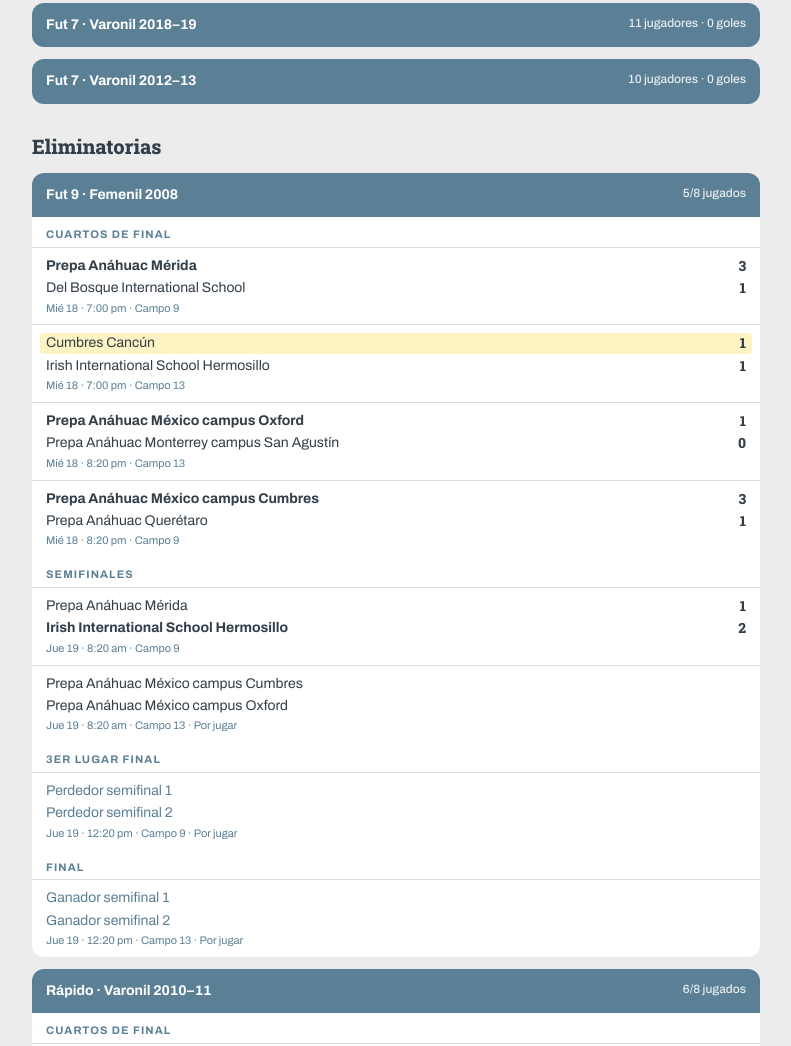
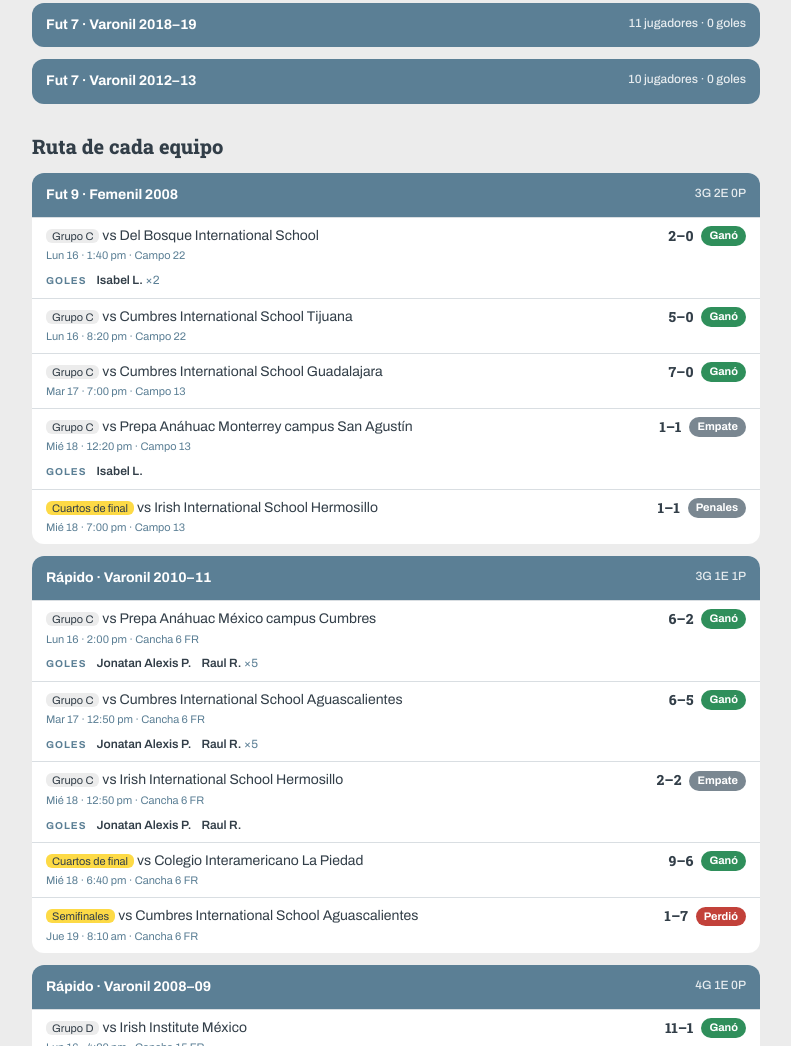
Before and after one commit to cumbressoccer/CumbresCancun, a plain HTML site: page index.html in a window 1280 px wide. Shown: the part 2995-4041 px from the top of the page, without its empty margins (244-1035 px from the left). Drawn offline with Linux system fonts and the light colour scheme.

Commit message:
Ruta completa de cada equipo (grupos y eliminatoria)
Co-Authored-By: Claude Opus 5.5 <noreply@anthropic.com>
Claude-Session: https://claude.ai/code/session_01JB9E67FqhDsjLrSu4beXgS

```diff
--- a/index.html
+++ b/index.html
@@ -81,9 +81,14 @@ header{background:var(--ink);color:var(--white);padding:20px 0 0}
 .ko-round{padding:10px 14px 4px;font-size:11px;font-weight:700;letter-spacing:.1em;text-transform:uppercase;color:var(--slate)}
 .ko-m{display:grid;grid-template-columns:1fr auto;gap:2px 10px;padding:8px 14px;border-top:1px solid var(--line);font-size:14px}
 .ko-m .t{display:flex;justify-content:space-between;gap:10px}
-.ko-m .t span:last-child{font-family:var(--display);font-weight:800;font-variant-numeric:tabular-nums}
+.ko-m .t > span:last-child{font-family:var(--display);font-weight:800;font-variant-numeric:tabular-nums}
 .ko-m .t.win{font-weight:700}
 .ko-m .t.us{background:#FEF3C2;margin:0 -6px;padding:0 6px;border-radius:4px}
+.ko-m .rr{display:flex;gap:8px;align-items:center;white-space:nowrap}
+.ko-m .rs{font-family:var(--display);font-weight:800;font-variant-numeric:tabular-nums}
+.ko-m .rr .pill{font-family:var(--body)}
+.ko-m .rs small{font-family:var(--body);font-weight:500;color:var(--slate)}
+.ko-m .scorers{grid-column:1/-1}
 .ko-m em{font-style:normal;color:var(--slate)}
 .ko-m .when{grid-column:1/-1;font-size:11px;color:var(--slate)}
 .ko-m .rows{grid-column:1/-1;display:grid;gap:2px}
@@ -188,7 +193,7 @@ footer{margin:32px 0 40px;font-size:12px;color:var(--slate);display:grid;gap:6px
   <h2 class="section-title">Rosters</h2>
   <div class="tables" id="rosters"></div>
 
-  <h2 class="section-title">Eliminatorias</h2>
+  <h2 class="section-title">Ruta de cada equipo</h2>
   <div class="tables" id="playoffs"></div>
 
   <h2 class="section-title">Tablas de posiciones</h2>
@@ -323,31 +328,21 @@ function render(){
     }).join("");
   }
 
-  // Eliminatorias
-  const PO=DATA.playoffs||[];
-  const ORD=p=>{const t=p.toLowerCase();return /octav/.test(t)?1:/cuart/.test(t)?2:/semi/.test(t)?3:/tercer|3er/.test(t)?4:/final/.test(t)?5:0;};
+  // Ruta de cada equipo: todos sus partidos (grupos y eliminatoria) en orden
   const poEl=document.getElementById("playoffs");
-  if(!PO.length){poEl.innerHTML=`<div class="empty">Aún no hay partidos de eliminatoria.</div>`;}
-  else{
-    const pc=new Map(); for(const m of PO){ if(!pc.has(m.cat)) pc.set(m.cat,[]); pc.get(m.cat).push(m); }
-    const order=[...pc.keys()].sort((a,b)=>{const ia=cats.indexOf(a),ib=cats.indexOf(b);return (ia<0?99:ia)-(ib<0?99:ib);});
-    poEl.innerHTML=order.map(cat=>{
-      const ms=pc.get(cat); const rounds=[...new Set(ms.map(m=>phaseTxt(m.phase)))].sort((a,b)=>ORD(a)-ORD(b));
-      const hasUs=ms.some(m=>m.a===US||m.b===US);
-      const body=rounds.map(r=>`<div class="ko-round">${esc(r)}</div>`+ms.filter(m=>phaseTxt(m.phase)===r).map(m=>{
-        const played=m.sa!=null&&m.sb!=null; const t=fmt12(m.time), di=dayInfo(m.date);
-        const aw=played&&(m.sa>m.sb||(m.sa===m.sb&&m.pa!=null&&m.pa>m.pb)); const bw=played&&(m.sb>m.sa||(m.sa===m.sb&&m.pb!=null&&m.pb>m.pa));
-        const nm=n=>{ if(n===US) return "Cumbres Cancún"; const k=String(n).replace(/\s*Pre-?Registro\s*/i,"").replace(/^TDLA\d*-/i,"").trim();
-          if(k!==String(n).trim()){ const g=k.match(/^([A-H])(\d)$/); if(g) return `<em>${g[2]}º del grupo ${g[1]}</em>`; const mt=k.match(/^MT(\d)$/i); if(mt) return `<em>Mejor ${mt[1]}º lugar</em>`;
-            const gp=k.match(/^([GP])([OCSF])(\d)$/i); if(gp){const R={O:"octavos",C:"cuartos",S:"semifinal",F:"final"}[gp[2].toUpperCase()];return `<em>${gp[1].toUpperCase()==="G"?"Ganador":"Perdedor"} ${R} ${gp[3]}</em>`;} return `<em>${esc(k)}</em>`; }
-          return esc(n); };
-        const sc=(v,p)=>played?`${v}${p!=null?` <small>(${p})</small>`:""}`:"";
-        return `<div class="ko-m"><div class="rows"><div class="t${aw?" win":""}${m.a===US?" us":""}"><span>${nm(m.a)}</span><span>${sc(m.sa,m.pa)}</span></div>
-          <div class="t${bw?" win":""}${m.b===US?" us":""}"><span>${nm(m.b)}</span><span>${sc(m.sb,m.pb)}</span></div></div>
-          <div class="when">${di.dow} ${di.n} · ${t.hm} ${t.ap} · ${esc(m.field)}${played?"":" · Por jugar"}</div></div>`;}).join("")).join("");
-      return `<details class="tbl"${hasUs?" open":""}><summary>${esc(shortCat(cat))}<span>${ms.filter(m=>m.sa!=null).length}/${ms.length} jugados</span></summary>${body}</details>`;
+  const rc=new Map(); for(const m of ms){ if(!rc.has(m.cat)) rc.set(m.cat,[]); rc.get(m.cat).push(m); }
+  poEl.innerHTML=[...rc].map(([cat,list],idx)=>{
+    const pl=list.filter(outcome); const W=pl.filter(m=>outcome(m)==="w").length, D=pl.filter(m=>outcome(m)==="d").length, L=pl.filter(m=>outcome(m)==="l").length;
+    const rows=list.map(m=>{
+      const o=outcome(m), t=fmt12(m.time), di=dayInfo(m.date);
+      const stage=m.phase?`<span class="grp ko">${esc(phaseTxt(m.phase))}</span>`:`<span class="grp">Grupo ${esc(m.group)}</span>`;
+      const res=o?`<span class="rs">${m.gf}–${m.ga}${m.pf!=null?` <small>(${m.pf}–${m.pa} pen)</small>`:""}</span><span class="pill ${o}">${o==="d"&&m.phase&&m.pf==null?"Penales":LBL[o]}</span>`
+        :((m.date+"T"+m.time)<=now.stamp?`<span class="pill wait">Sin marcador</span>`:`<span class="pill pend">Por jugar</span>`);
+      return `<div class="ko-m"><div class="rows"><div class="t"><span>${stage} vs ${esc(m.rival)}</span><span class="rr">${res}</span></div></div>
+        <div class="when">${di.dow} ${di.n} · ${t.hm} ${t.ap} · ${esc(m.field)}</div>${scorerLine(m)}</div>`;
     }).join("");
-  }
+    return `<details class="tbl"${list.some(m=>m.phase)||idx===0?" open":""}><summary>${esc(shortCat(cat))}<span>${W}G ${D}E ${L}P</span></summary>${rows}</details>`;
+  }).join("");
 
   // Tablas: una tarjeta por categoría, con pestañas por grupo (A, B, C…)
   const byCat=new Map();
```
